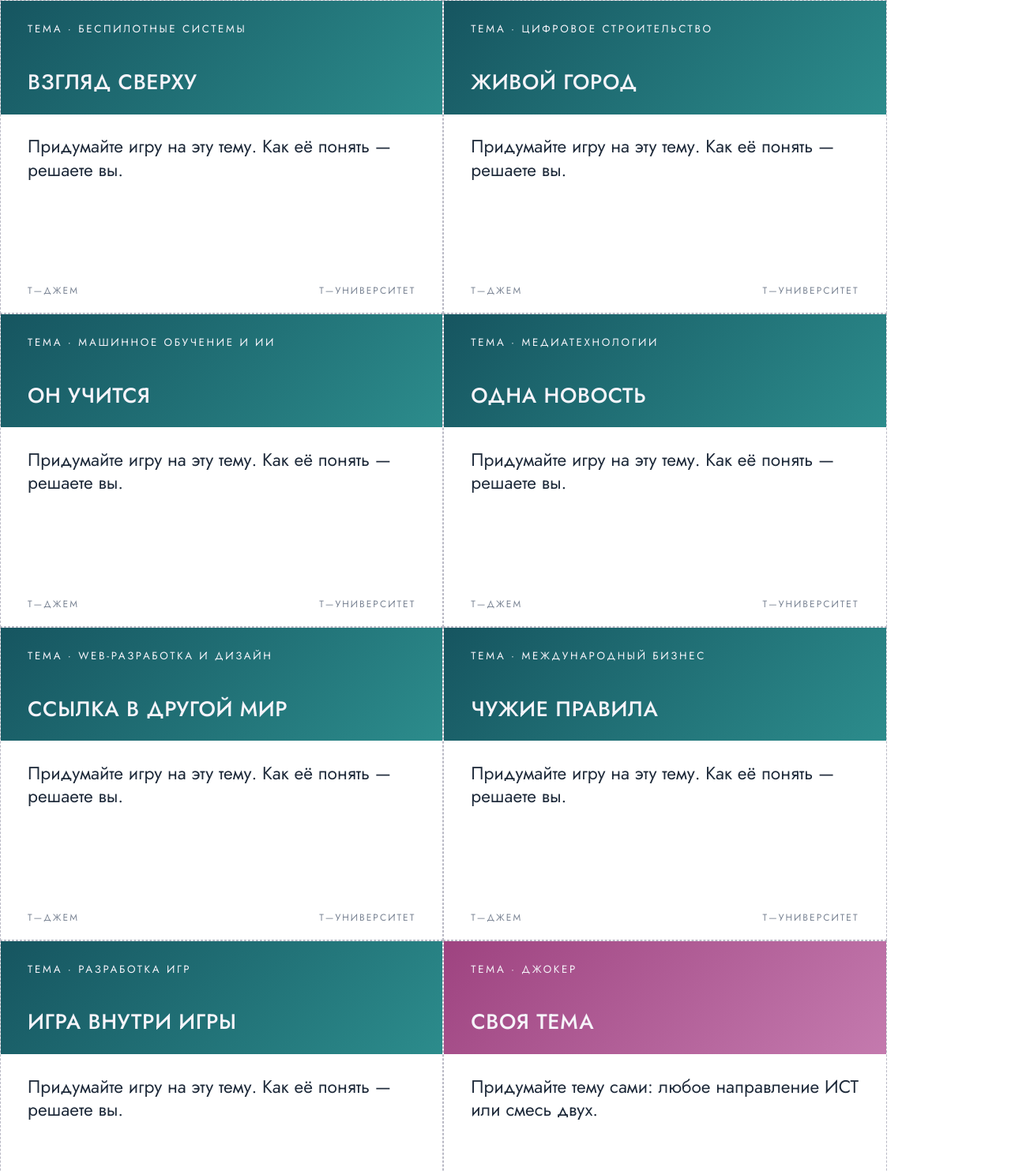
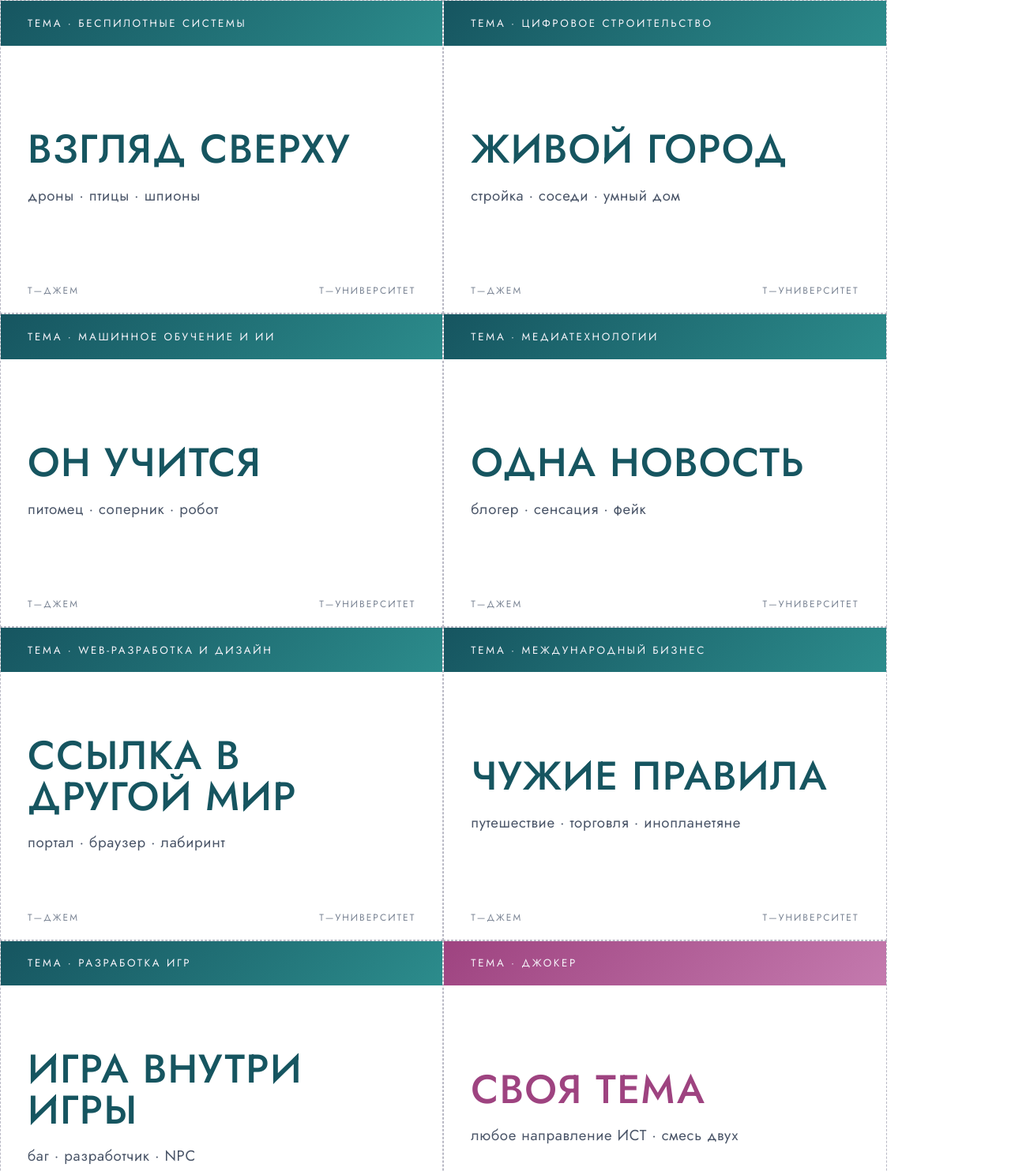
Before and after one commit to Fuheshka/t-jam, a plain HTML site: page print/cards.html in a window 1280 px wide. Shown: the top 1483 px of the page at 79% size. Drawn offline with Linux system fonts and the light colour scheme.

Commit message:
Make theme the main element of cards, add example words

```diff
--- a/print/cards.html
+++ b/print/cards.html
@@ -23,30 +23,35 @@
   .twist .task { font-size: 24pt; font-weight: 500; line-height: 1.2; }
   .hint { font-size: 11pt; line-height: 1.35; color: #4A5568; }
   .foot { margin-top: auto; font-size: 9pt; letter-spacing: 1.5pt; text-transform: uppercase; color: #7A8494; display: flex; justify-content: space-between; }
+.theme .band { height: auto; padding: 5mm 9mm; }
+  .theme .body { justify-content: center; gap: 5mm; }
+  .theme .big { font-size: 38pt; font-weight: 500; line-height: 1.02; text-transform: uppercase; letter-spacing: 1pt; color: #165560; margin-top: auto; }
+  .theme.joker .big { color: #9E4380; }
+  .theme .ex { font-size: 14pt; color: #4A5568; letter-spacing: .5pt; }
 </style>
 </head>
 <body>
 
 <div class="page">
-  <div class="card case"><div class="band"><div class="kind">Тема · Беспилотные системы</div><div class="title">Взгляд сверху</div></div>
-    <div class="body"><p class="task">Придумайте игру на эту тему. Как её понять — решаете вы.</p><div class="foot"><span>Т—ДЖЕМ</span><span>Т—Университет</span></div></div></div>
-  <div class="card case"><div class="band"><div class="kind">Тема · Цифровое строительство</div><div class="title">Живой город</div></div>
-    <div class="body"><p class="task">Придумайте игру на эту тему. Как её понять — решаете вы.</p><div class="foot"><span>Т—ДЖЕМ</span><span>Т—Университет</span></div></div></div>
-  <div class="card case"><div class="band"><div class="kind">Тема · Машинное обучение и ИИ</div><div class="title">Он учится</div></div>
-    <div class="body"><p class="task">Придумайте игру на эту тему. Как её понять — решаете вы.</p><div class="foot"><span>Т—ДЖЕМ</span><span>Т—Университет</span></div></div></div>
-  <div class="card case"><div class="band"><div class="kind">Тема · Медиатехнологии</div><div class="title">Одна новость</div></div>
-    <div class="body"><p class="task">Придумайте игру на эту тему. Как её понять — решаете вы.</p><div class="foot"><span>Т—ДЖЕМ</span><span>Т—Университет</span></div></div></div>
+  <div class="card theme case"><div class="band"><div class="kind">Тема · Беспилотные системы</div></div>
+    <div class="body"><p class="big">Взгляд сверху</p><p class="ex">дроны · птицы · шпионы</p><div class="foot"><span>Т—ДЖЕМ</span><span>Т—Университет</span></div></div></div>
+  <div class="card theme case"><div class="band"><div class="kind">Тема · Цифровое строительство</div></div>
+    <div class="body"><p class="big">Живой город</p><p class="ex">стройка · соседи · умный дом</p><div class="foot"><span>Т—ДЖЕМ</span><span>Т—Университет</span></div></div></div>
+  <div class="card theme case"><div class="band"><div class="kind">Тема · Машинное обучение и ИИ</div></div>
+    <div class="body"><p class="big">Он учится</p><p class="ex">питомец · соперник · робот</p><div class="foot"><span>Т—ДЖЕМ</span><span>Т—Университет</span></div></div></div>
+  <div class="card theme case"><div class="band"><div class="kind">Тема · Медиатехнологии</div></div>
+    <div class="body"><p class="big">Одна новость</p><p class="ex">блогер · сенсация · фейк</p><div class="foot"><span>Т—ДЖЕМ</span><span>Т—Университет</span></div></div></div>
 </div>
 
 <div class="page">
-  <div class="card case"><div class="band"><div class="kind">Тема · Web-разработка и дизайн</div><div class="title">Ссылка в другой мир</div></div>
-    <div class="body"><p class="task">Придумайте игру на эту тему. Как её понять — решаете вы.</p><div class="foot"><span>Т—ДЖЕМ</span><span>Т—Университет</span></div></div></div>
-  <div class="card case"><div class="band"><div class="kind">Тема · Международный бизнес</div><div class="title">Чужие правила</div></div>
-    <div class="body"><p class="task">Придумайте игру на эту тему. Как её понять — решаете вы.</p><div class="foot"><span>Т—ДЖЕМ</span><span>Т—Университет</span></div></div></div>
-  <div class="card case"><div class="band"><div class="kind">Тема · Разработка игр</div><div class="title">Игра внутри игры</div></div>
-    <div class="body"><p class="task">Придумайте игру на эту тему. Как её понять — решаете вы.</p><div class="foot"><span>Т—ДЖЕМ</span><span>Т—Университет</span></div></div></div>
-  <div class="card joker"><div class="band"><div class="kind">Тема · Джокер</div><div class="title">Своя тема</div></div>
-    <div class="body"><p class="task">Придумайте тему сами: любое направление ИСТ или смесь двух.</p><div class="foot"><span>Т—ДЖЕМ</span><span>Т—Университет</span></div></div></div>
+  <div class="card theme case"><div class="band"><div class="kind">Тема · Web-разработка и дизайн</div></div>
+    <div class="body"><p class="big">Ссылка в другой мир</p><p class="ex">портал · браузер · лабиринт</p><div class="foot"><span>Т—ДЖЕМ</span><span>Т—Университет</span></div></div></div>
+  <div class="card theme case"><div class="band"><div class="kind">Тема · Международный бизнес</div></div>
+    <div class="body"><p class="big">Чужие правила</p><p class="ex">путешествие · торговля · инопланетяне</p><div class="foot"><span>Т—ДЖЕМ</span><span>Т—Университет</span></div></div></div>
+  <div class="card theme case"><div class="band"><div class="kind">Тема · Разработка игр</div></div>
+    <div class="body"><p class="big">Игра внутри игры</p><p class="ex">баг · разработчик · NPC</p><div class="foot"><span>Т—ДЖЕМ</span><span>Т—Университет</span></div></div></div>
+  <div class="card theme joker"><div class="band"><div class="kind">Тема · Джокер</div></div>
+    <div class="body"><p class="big">Своя тема</p><p class="ex">любое направление ИСТ · смесь двух</p><div class="foot"><span>Т—ДЖЕМ</span><span>Т—Университет</span></div></div></div>
 </div>
 
 <div class="page">
```
Also changed, not shown: hat.html (+17 -10 lines), 1 other file.
